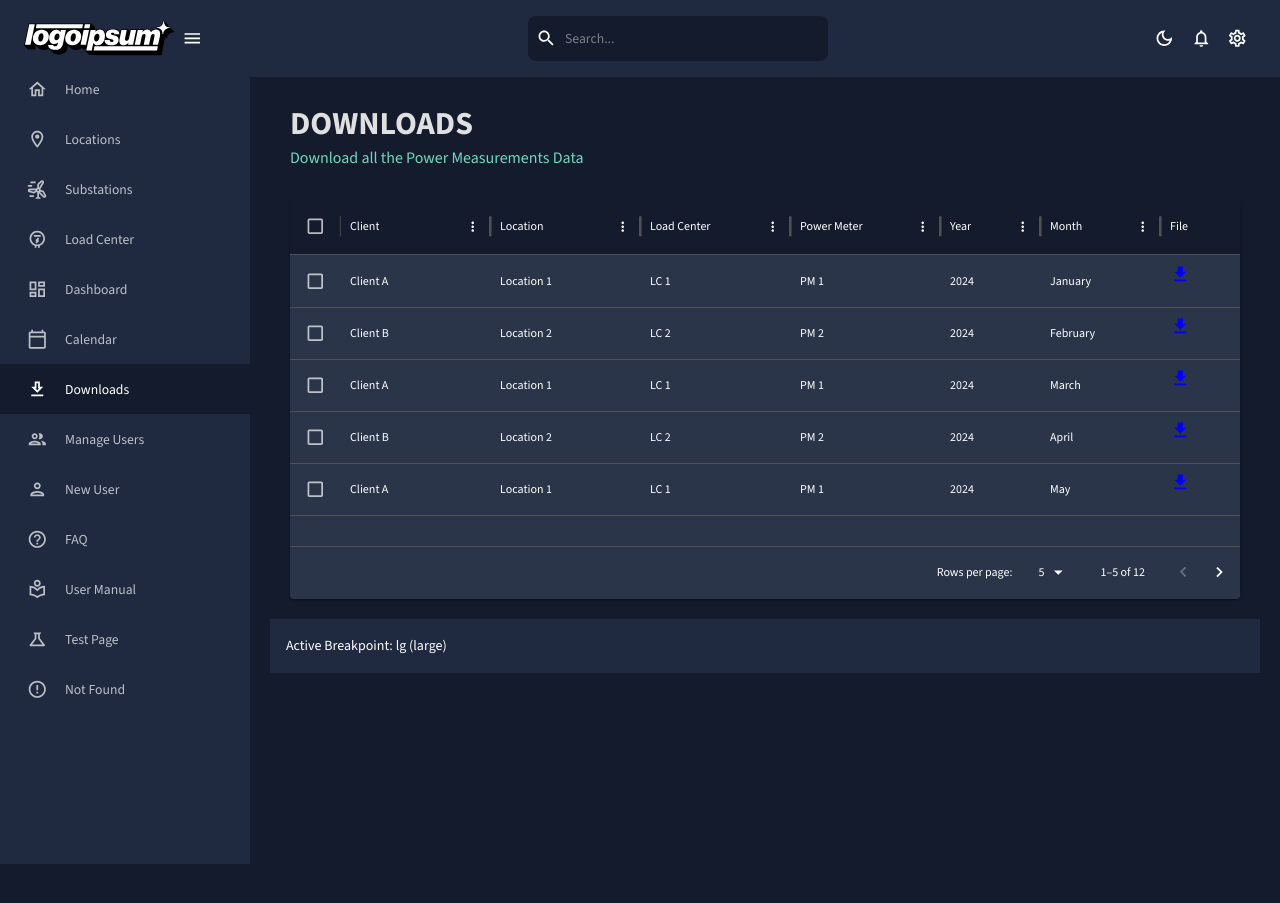
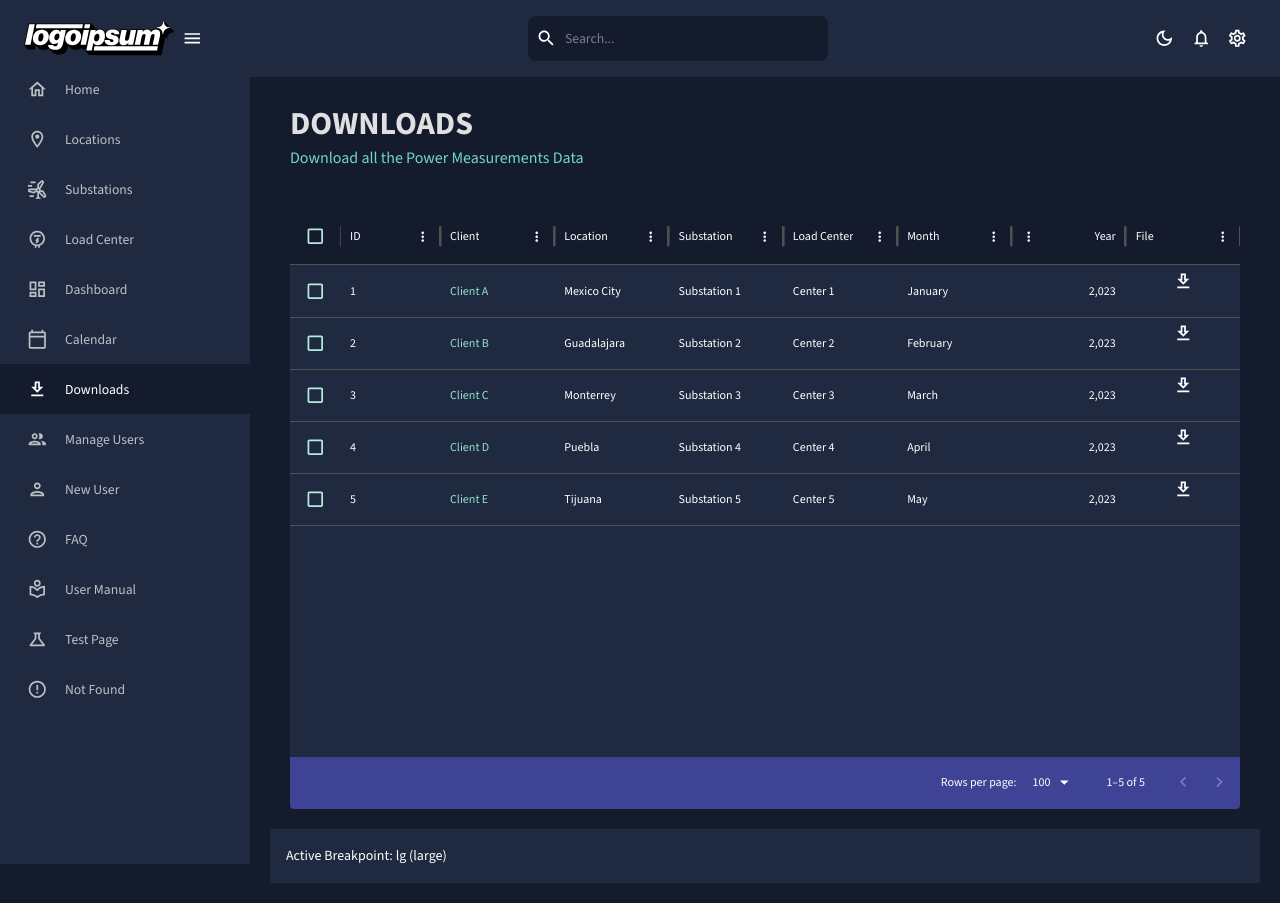
Before and after one commit to NexeliumMx/PowerTick-frontend, a React (Vite) app: page /downloads in a window 1280 px wide. Before the commit the page ends 800 px from the top, so only its background shows below. Built offline with nearby package versions, Linux system fonts and the light colour scheme.

Commit message:
Refactor Users component and extract UsersTable component.
add downloads table

```diff
--- a/src/pages/downloads/components/DownloadsTable.jsx
+++ b/src/pages/downloads/components/DownloadsTable.jsx
@@ -1,56 +1,147 @@
-import { DataGrid } from '@mui/x-data-grid';
-import Paper from '@mui/material/Paper';
-import DownloadIcon from '@mui/icons-material/Download'; // Example icon from MUI
+import { Box, useTheme } from "@mui/material";
+import { DataGrid } from "@mui/x-data-grid";
+import { tokens } from "../../../theme";
+import DownloadOutlinedIcon from "@mui/icons-material/DownloadOutlined";
 
-const columns = [
-  { field: 'client', headerName: 'Client', width: 150 },
-  { field: 'location', headerName: 'Location', width: 150 },
-  { field: 'loadcenter', headerName: 'Load Center', width: 150 },
-  { field: 'powermeter', headerName: 'Power Meter', width: 150 },
-  { field: 'year', headerName: 'Year', width: 100 },
-  { field: 'month', headerName: 'Month', width: 120 },
+const mockDataDownloads = [
   {
-    field: 'icon',
-    headerName: 'File',
-    width: 100,
-    renderCell: () => (
-      <DownloadIcon
-        style={{ cursor: 'pointer', color: 'blue' }}
-        onClick={() => alert('Download initiated!')}
-      />
-    ),
+    id: 1,
+    client: "Client A",
+    location: "Mexico City",
+    substation: "Substation 1",
+    loadCenter: "Center 1",
+    month: "January",
+    year: 2023,
+  },
+  {
+    id: 2,
+    client: "Client B",
+    location: "Guadalajara",
+    substation: "Substation 2",
+    loadCenter: "Center 2",
+    month: "February",
+    year: 2023,
+  },
+  {
+    id: 3,
+    client: "Client C",
+    location: "Monterrey",
+    substation: "Substation 3",
+    loadCenter: "Center 3",
+    month: "March",
+    year: 2023,
+  },
+  {
+    id: 4,
+    client: "Client D",
+    location: "Puebla",
+    substation: "Substation 4",
+    loadCenter: "Center 4",
+    month: "April",
+    year: 2023,
+  },
+  {
+    id: 5,
+    client: "Client E",
+    location: "Tijuana",
+    substation: "Substation 5",
+    loadCenter: "Center 5",
+    month: "May",
+    year: 2023,
   },
 ];
 
-// Example data for the last 12 months (assumes you're generating this dynamically)
-const rows = [
-  { id: 1, client: 'Client A', location: 'Location 1', loadcenter: 'LC 1', powermeter: 'PM 1', year: 2024, month: 'January' },
-  { id: 2, client: 'Client B', location: 'Location 2', loadcenter: 'LC 2', powermeter: 'PM 2', year: 2024, month: 'February' },
-  { id: 3, client: 'Client A', location: 'Location 1', loadcenter: 'LC 1', powermeter: 'PM 1', year: 2024, month: 'March' },
-  { id: 4, client: 'Client B', location: 'Location 2', loadcenter: 'LC 2', powermeter: 'PM 2', year: 2024, month: 'April' },
-  { id: 5, client: 'Client A', location: 'Location 1', loadcenter: 'LC 1', powermeter: 'PM 1', year: 2024, month: 'May' },
-  { id: 6, client: 'Client B', location: 'Location 2', loadcenter: 'LC 2', powermeter: 'PM 2', year: 2024, month: 'June' },
-  { id: 7, client: 'Client A', location: 'Location 1', loadcenter: 'LC 1', powermeter: 'PM 1', year: 2024, month: 'July' },
-  { id: 8, client: 'Client B', location: 'Location 2', loadcenter: 'LC 2', powermeter: 'PM 2', year: 2024, month: 'August' },
-  { id: 9, client: 'Client A', location: 'Location 1', loadcenter: 'LC 1', powermeter: 'PM 1', year: 2024, month: 'September' },
-  { id: 10, client: 'Client B', location: 'Location 2', loadcenter: 'LC 2', powermeter: 'PM 2', year: 2024, month: 'October' },
-  { id: 11, client: 'Client A', location: 'Location 1', loadcenter: 'LC 1', powermeter: 'PM 1', year: 2024, month: 'November' },
-  { id: 12, client: 'Client B', location: 'Location 2', loadcenter: 'LC 2', powermeter: 'PM 2', year: 2024, month: 'December' },
-];
+const DownloadsTable = () => {
+  const theme = useTheme();
+  const colors = tokens(theme.palette.mode);
+  const columns = [
+    { field: "id", headerName: "ID" },
+    {
+      field: "client",
+      headerName: "Client",
+      flex: 1,
+      cellClassName: "name-column--cell",
+    },
+    {
+      field: "location",
+      headerName: "Location",
+      flex: 1,
+    },
+    {
+      field: "substation",
+      headerName: "Substation",
+      flex: 1,
+    },
+    {
+      field: "loadCenter",
+      headerName: "Load Center",
+      flex: 1,
+    },
+    {
+      field: "month",
+      headerName: "Month",
+      flex: 1,
+    },
+    {
+      field: "year",
+      headerName: "Year",
+      flex: 1,
+      type: "number",
+    },
+    {
+      field: "file",
+      headerName: "File",
+      flex: 1,
+      renderCell: () => {
+        return (
+          <Box
+            width="60%"
+            m="0 auto"
+            p="5px"
+            display="flex"
+            justifyContent="center"
+            borderRadius="4px"
+          >
+            <DownloadOutlinedIcon />
+          </Box>
+        );
+      },
+    },
+  ];
 
-const paginationModel = { page: 0, pageSize: 5 };
+  return (
+    <Box
+      m="40px 0 0 0"
+      height="75vh"
+      sx={{
+        "& .MuiDataGrid-root": {
+          border: "none",
+        },
+        "& .MuiDataGrid-cell": {
+          borderBottom: "none",
+        },
+        "& .name-column--cell": {
+          color: colors.greenAccent[300],
+        },
+        "& .MuiDataGrid-columnHeaders": {
+          backgroundColor: colors.blueAccent[700],
+          borderBottom: "none",
+        },
+        "& .MuiDataGrid-virtualScroller": {
+          backgroundColor: colors.primary[400],
+        },
+        "& .MuiDataGrid-footerContainer": {
+          borderTop: "none",
+          backgroundColor: colors.blueAccent[700],
+        },
+        "& .MuiCheckbox-root": {
+          color: `${colors.greenAccent[200]} !important`,
+        },
+      }}
+    >
+      <DataGrid checkboxSelection rows={mockDataDownloads} columns={columns} />
+    </Box>
+  );
+};
 
-export default function DownloadsTable() {
-  return (
-    <Paper sx={{ height: 400, width: '100%' }}>
-      <DataGrid
-        rows={rows}
-        columns={columns}
-        initialState={{ pagination: { paginationModel } }}
-        pageSizeOptions={[5, 10]}
-        checkboxSelection
-        sx={{ border: 0 }}
-      />
-    </Paper>
-  );
-}
+export default DownloadsTable;
--- a/src/pages/users/components/UsersTable.jsx
+++ b/src/pages/users/components/UsersTable.jsx
@@ -1,51 +1,108 @@
-import { DataGrid } from '@mui/x-data-grid';
-import Paper from '@mui/material/Paper';
+import { Box, Typography, useTheme } from "@mui/material";
+import { DataGrid } from "@mui/x-data-grid";
+import { tokens } from "../../theme";
+import { mockDataTeam } from "../../data/mockData";
+import AdminPanelSettingsOutlinedIcon from "@mui/icons-material/AdminPanelSettingsOutlined";
+import LockOpenOutlinedIcon from "@mui/icons-material/LockOpenOutlined";
+import SecurityOutlinedIcon from "@mui/icons-material/SecurityOutlined";
+import Header from "../../components/ui/Header";
 
+const UsersTable = () => {
+  const theme = useTheme();
+  const colors = tokens(theme.palette.mode);
   const columns = [
-  { field: 'id', headerName: 'ID', width: 70 },
-  { field: 'firstName', headerName: 'First name', width: 130 },
-  { field: 'lastName', headerName: 'Last name', width: 130 },
+    { field: "id", headerName: "ID" },
     {
-    field: 'age',
-    headerName: 'Age',
-    type: 'number',
-    width: 90,
+      field: "name",
+      headerName: "Name",
+      flex: 1,
+      cellClassName: "name-column--cell",
     },
     {
-    field: 'fullName',
-    headerName: 'Full name',
-    description: 'This column has a value getter and is not sortable.',
-    sortable: false,
-    width: 160,
-    valueGetter: (value, row) => `${row.firstName || ''} ${row.lastName || ''}`,
+      field: "age",
+      headerName: "Age",
+      type: "number",
+      headerAlign: "left",
+      align: "left",
+    },
+    {
+      field: "phone",
+      headerName: "Phone Number",
+      flex: 1,
+    },
+    {
+      field: "email",
+      headerName: "Email",
+      flex: 1,
+    },
+    {
+      field: "accessLevel",
+      headerName: "Access Level",
+      flex: 1,
+      renderCell: ({ row: { access } }) => {
+        return (
+          <Box
+            width="60%"
+            m="0 auto"
+            p="5px"
+            display="flex"
+            justifyContent="center"
+            backgroundColor={
+              access === "Administrador Global"
+                ? colors.greenAccent[600]
+                : access === "Administrador Local"
+                ? colors.greenAccent[700]
+                : colors.greenAccent[700]
+            }
+            borderRadius="4px"
+          >
+            {access === "Administrador Global" && (
+              <AdminPanelSettingsOutlinedIcon />
+            )}
+            {access === "Administrador Local" && <SecurityOutlinedIcon />}
+            {access === "Visualizador CFE" && <LockOpenOutlinedIcon />}
+            <Typography color={colors.grey[100]} sx={{ ml: "5px" }}>
+              {access}
+            </Typography>
+          </Box>
+        );
+      },
     },
   ];
 
-const rows = [
-  { id: 1, lastName: 'Snow', firstName: 'Jon', age: 35 },
-  { id: 2, lastName: 'Lannister', firstName: 'Cersei', age: 42 },
-  { id: 3, lastName: 'Lannister', firstName: 'Jaime', age: 45 },
-  { id: 4, lastName: 'Stark', firstName: 'Arya', age: 16 },
-  { id: 5, lastName: 'Targaryen', firstName: 'Daenerys', age: null },
-  { id: 6, lastName: 'Melisandre', firstName: null, age: 150 },
-  { id: 7, lastName: 'Clifford', firstName: 'Ferrara', age: 44 },
-  { id: 8, lastName: 'Frances', firstName: 'Rossini', age: 36 },
-  { id: 9, lastName: 'Roxie', firstName: 'Harvey', age: 65 },
-];
+  return (
+    <Box
+      m="40px 0 0 0"
+      height="75vh"
+      sx={{
+        "& .MuiDataGrid-root": {
+          border: "none",
+        },
+        "& .MuiDataGrid-cell": {
+          borderBottom: "none",
+        },
+        "& .name-column--cell": {
+          color: colors.greenAccent[300],
+        },
+        "& .MuiDataGrid-columnHeaders": {
+          backgroundColor: colors.blueAccent[700],
+          borderBottom: "none",
+        },
+        "& .MuiDataGrid-virtualScroller": {
+          backgroundColor: colors.primary[400],
+        },
+        "& .MuiDataGrid-footerContainer": {
+          borderTop: "none",
+          backgroundColor: colors.blueAccent[700],
+        },
+        "& .MuiCheckbox-root": {
+          color: `${colors.greenAccent[200]} !important`,
+        },
+      }}
+    >
+      <DataGrid checkboxSelection rows={mockDataTeam} columns={columns} />
+    </Box>
+  );
+};
 
-const paginationModel = { page: 0, pageSize: 5 };
-
-export default function UsersTable() {
-  return (
-    <Paper sx={{ height: 400, width: '100%' }}>
-      <DataGrid
-        rows={rows}
-        columns={columns}
-        initialState={{ pagination: { paginationModel } }}
-        pageSizeOptions={[5, 10]}
-        checkboxSelection
-        sx={{ border: 0 }}
-      />
-    </Paper>
-  );
-}
+export default UsersTable;
--- a/src/pages/users/index.jsx
+++ b/src/pages/users/index.jsx
@@ -1,107 +1,12 @@
-import { Box, Typography, useTheme } from "@mui/material";
-import { DataGrid } from "@mui/x-data-grid";
-import { tokens } from "../../theme";
-import { mockDataTeam } from "../../data/mockData";
-import AdminPanelSettingsOutlinedIcon from "@mui/icons-material/AdminPanelSettingsOutlined";
-import LockOpenOutlinedIcon from "@mui/icons-material/LockOpenOutlined";
-import SecurityOutlinedIcon from "@mui/icons-material/SecurityOutlined";
+import { Box } from "@mui/material";
+import UsersTable from "./components/UsersTable";
 import Header from "../../components/ui/Header";
 
 const Users = () => {
-  const theme = useTheme();
-  const colors = tokens(theme.palette.mode);
-  const columns = [
-    { field: "id", headerName: "ID" },
-    {
-      field: "name",
-      headerName: "Name",
-      flex: 1,
-      cellClassName: "name-column--cell",
-    },
-    {
-      field: "age",
-      headerName: "Age",
-      type: "number",
-      headerAlign: "left",
-      align: "left",
-    },
-    {
-      field: "phone",
-      headerName: "Phone Number",
-      flex: 1,
-    },
-    {
-      field: "email",
-      headerName: "Email",
-      flex: 1,
-    },
-    {
-      field: "accessLevel",
-      headerName: "Access Level",
-      flex: 1,
-      renderCell: ({ row: { access } }) => {
-        return (
-          <Box
-            width="60%"
-            m="0 auto"
-            p="5px"
-            display="flex"
-            justifyContent="center"
-            backgroundColor={
-              access === "Administrador Global"
-                ? colors.greenAccent[600]
-                : access === "Administrador Local"
-                ? colors.greenAccent[700]
-                : colors.greenAccent[700]
-            }
-            borderRadius="4px"
-          >
-            {access === "Administrador Global" && <AdminPanelSettingsOutlinedIcon />}
-            {access === "Administrador Local" && <SecurityOutlinedIcon />}
-            {access === "Visualizador CFE" && <LockOpenOutlinedIcon />}
-            <Typography color={colors.grey[100]} sx={{ ml: "5px" }}>
-              {access}
-            </Typography>
-          </Box>
-        );
-      },
-    },
-  ];
-
   return (
     <Box m="20px">
       <Header title="MANAGE USERS" subtitle="Managing the Users and Roles" />
-      <Box
-        m="40px 0 0 0"
-        height="75vh"
-        sx={{
-          "& .MuiDataGrid-root": {
-            border: "none",
-          },
-          "& .MuiDataGrid-cell": {
-            borderBottom: "none",
-          },
-          "& .name-column--cell": {
-            color: colors.greenAccent[300],
-          },
-          "& .MuiDataGrid-columnHeaders": {
-            backgroundColor: colors.blueAccent[700],
-            borderBottom: "none",
-          },
-          "& .MuiDataGrid-virtualScroller": {
-            backgroundColor: colors.primary[400],
-          },
-          "& .MuiDataGrid-footerContainer": {
-            borderTop: "none",
-            backgroundColor: colors.blueAccent[700],
-          },
-          "& .MuiCheckbox-root": {
-            color: `${colors.greenAccent[200]} !important`,
-          },
-        }}
-      >
-        <DataGrid checkboxSelection rows={mockDataTeam} columns={columns} />
-      </Box>
+      <UsersTable />
     </Box>
   );
 };
```
Lines whose indentation alone changed are shown as unchanged.
